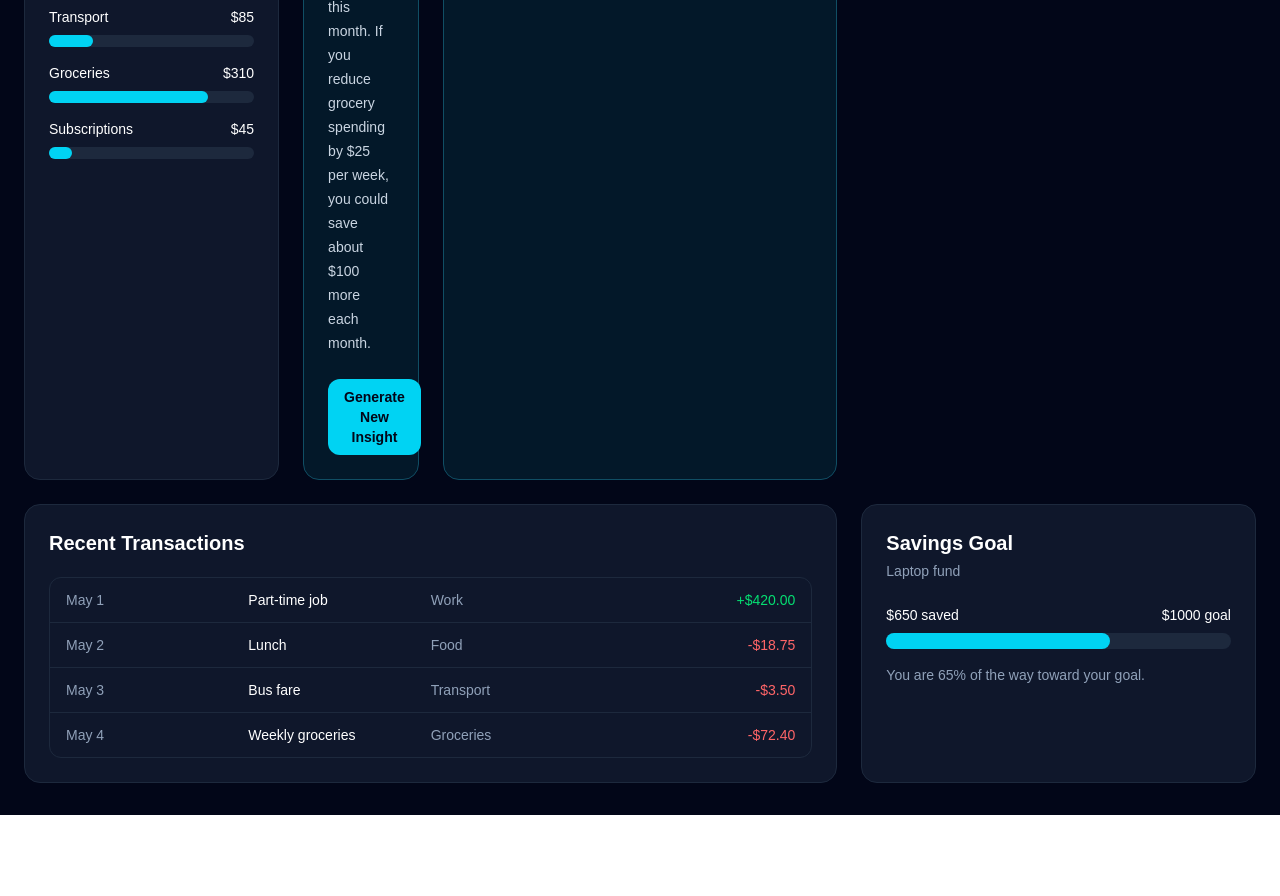
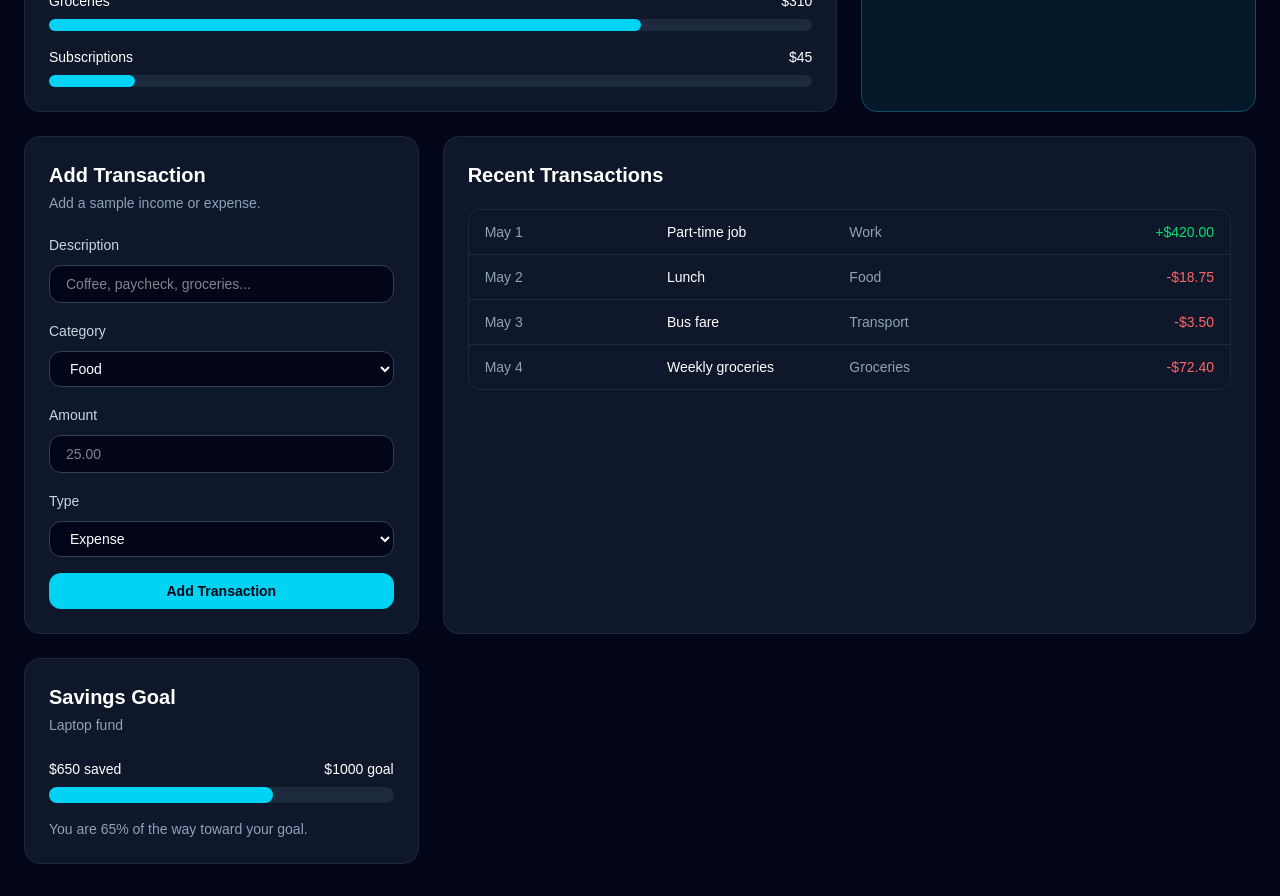
Before and after one commit to Ripunjay0602/moneypilot-ai, a Next.js app in the folder frontend/: page / in a window 1280 px wide. Shown: the part 520-1416 px from the top of the page. Before the commit the page ends 1335 px from the top, so only its background shows below. Built offline with nearby package versions, Linux system fonts and the light colour scheme.

Commit message:
Add transaction form with local state

```diff
--- a/frontend/src/app/page.tsx
+++ b/frontend/src/app/page.tsx
@@ -1,3 +1,7 @@
+"use client";
+
+import { useState } from "react";
+import AddTransactionForm from "@/components/AddTransactionForm";
 import AiInsightCard from "@/components/AiInsightCard";
 import DashboardHeader from "@/components/DashboardHeader";
 import RecentTransactions from "@/components/RecentTransactions";
@@ -7,10 +11,40 @@ import SummaryCard from "@/components/SummaryCard";
 import {
   spendingCategories,
   summaryCards,
-  transactions,
+  transactions as sampleTransactions,
 } from "@/data/sampleTransactions";
 
+type NewTransaction = {
+  type: string;
+  category: string;
+  description: string;
+  amount: number;
+};
+
 export default function Home() {
+  const [transactions, setTransactions] = useState(sampleTransactions);
+
+  function handleAddTransaction(newTransaction: NewTransaction) {
+    const formattedAmount =
+      newTransaction.type === "Expense"
+        ? -Math.abs(newTransaction.amount)
+        : Math.abs(newTransaction.amount);
+
+    const transaction = {
+      id: Date.now(),
+      date: new Date().toLocaleDateString("en-US", {
+        month: "short",
+        day: "numeric",
+      }),
+      type: newTransaction.type,
+      category: newTransaction.category,
+      description: newTransaction.description,
+      amount: formattedAmount,
+    };
+
+    setTransactions([transaction, ...transactions]);
+  }
+
   return (
     <main className="min-h-screen bg-slate-950 text-white">
       <section className="mx-auto max-w-7xl px-6 py-8">
@@ -18,24 +52,30 @@ export default function Home() {
 
         <div className="grid gap-4 md:grid-cols-4">
           {summaryCards.map((card) => (
-    <SummaryCard key={card.title} title={card.title} value={card.value} />
+            <SummaryCard
+              key={card.title}
+              title={card.title}
+              value={card.value}
+            />
           ))}
         </div>
 
         <div className="mt-6 grid gap-6 lg:grid-cols-3">
-          <div className="mt-6 grid gap-6 lg:grid-cols-3">
           <SpendingCategoryCard categories={spendingCategories} />
-
-  <AiInsightCard />
-</div>
-
           <AiInsightCard />
         </div>
 
         <div className="mt-6 grid gap-6 lg:grid-cols-3">
+          <AddTransactionForm onAddTransaction={handleAddTransaction} />
           <RecentTransactions transactions={transactions} />
+        </div>
 
-          <SavingsGoalCard goalName="Laptop fund" savedAmount={650} targetAmount={1000} />
+        <div className="mt-6 grid gap-6 lg:grid-cols-3">
+          <SavingsGoalCard
+            goalName="Laptop fund"
+            savedAmount={650}
+            targetAmount={1000}
+          />
         </div>
       </section>
     </main>
--- /dev/null
+++ b/frontend/src/components/AddTransactionForm.tsx
@@ -0,0 +1,117 @@
+"use client";
+
+import { useState } from "react";
+
+type NewTransaction = {
+  type: string;
+  category: string;
+  description: string;
+  amount: number;
+};
+
+type AddTransactionFormProps = {
+  onAddTransaction: (transaction: NewTransaction) => void;
+};
+
+export default function AddTransactionForm({
+  onAddTransaction,
+}: AddTransactionFormProps) {
+  const [description, setDescription] = useState("");
+  const [category, setCategory] = useState("Food");
+  const [amount, setAmount] = useState("");
+  const [type, setType] = useState("Expense");
+
+  function handleSubmit(event: React.FormEvent<HTMLFormElement>) {
+    event.preventDefault();
+
+    const numericAmount = Number(amount);
+
+    if (!description.trim() || !amount || Number.isNaN(numericAmount)) {
+      return;
+    }
+
+    if (numericAmount <= 0) {
+      return;
+    }
+
+    onAddTransaction({
+      type,
+      category,
+      description,
+      amount: numericAmount,
+    });
+
+    setDescription("");
+    setCategory("Food");
+    setAmount("");
+    setType("Expense");
+  }
+
+  return (
+    <div className="rounded-2xl border border-slate-800 bg-slate-900 p-6">
+      <h2 className="text-xl font-semibold">Add Transaction</h2>
+      <p className="mt-1 text-sm text-slate-400">
+        Add a sample income or expense.
+      </p>
+
+      <form onSubmit={handleSubmit} className="mt-5 space-y-4">
+        <div>
+          <label className="text-sm text-slate-300">Description</label>
+          <input
+            type="text"
+            value={description}
+            onChange={(event) => setDescription(event.target.value)}
+            placeholder="Coffee, paycheck, groceries..."
+            className="mt-2 w-full rounded-xl border border-slate-700 bg-slate-950 px-4 py-2 text-sm text-white outline-none focus:border-cyan-400"
+          />
+        </div>
+
+        <div>
+          <label className="text-sm text-slate-300">Category</label>
+          <select
+            value={category}
+            onChange={(event) => setCategory(event.target.value)}
+            className="mt-2 w-full rounded-xl border border-slate-700 bg-slate-950 px-4 py-2 text-sm text-white outline-none focus:border-cyan-400"
+          >
+            <option>Food</option>
+            <option>Transport</option>
+            <option>Groceries</option>
+            <option>Subscriptions</option>
+            <option>Work</option>
+            <option>Other</option>
+          </select>
+        </div>
+
+        <div>
+          <label className="text-sm text-slate-300">Amount</label>
+          <input
+            type="number"
+            value={amount}
+            onChange={(event) => setAmount(event.target.value)}
+            placeholder="25.00"
+            className="mt-2 w-full rounded-xl border border-slate-700 bg-slate-950 px-4 py-2 text-sm text-white outline-none focus:border-cyan-400"
+          />
+        </div>
+
+        <div>
+          <label className="text-sm text-slate-300">Type</label>
+          <select
+            value={type}
+            onChange={(event) => setType(event.target.value)}
+            className="mt-2 w-full rounded-xl border border-slate-700 bg-slate-950 px-4 py-2 text-sm text-white outline-none focus:border-cyan-400"
+          >
+            <option>Expense</option>
+            <option>Income</option>
+          </select>
+        </div>
+
+        <button
+          type="submit"
+          className="w-full rounded-xl bg-cyan-400 px-4 py-2 text-sm font-semibold text-slate-950"
+        >
+          Add Transaction
+        </button>
+      </form>
+    </div>
+  );
+}
```
Lines whose indentation alone changed are shown as unchanged.
